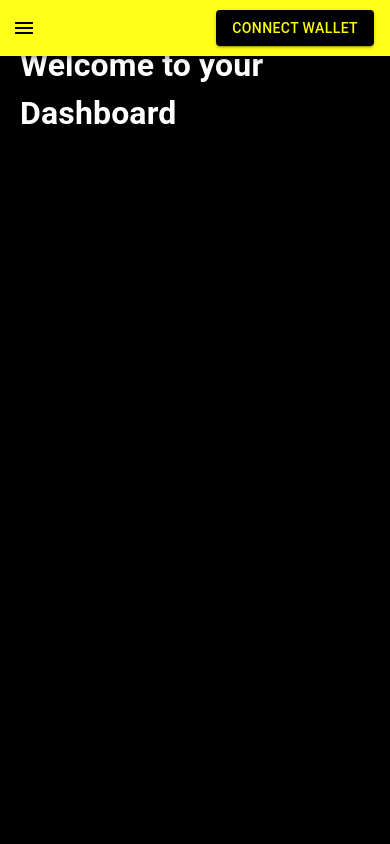
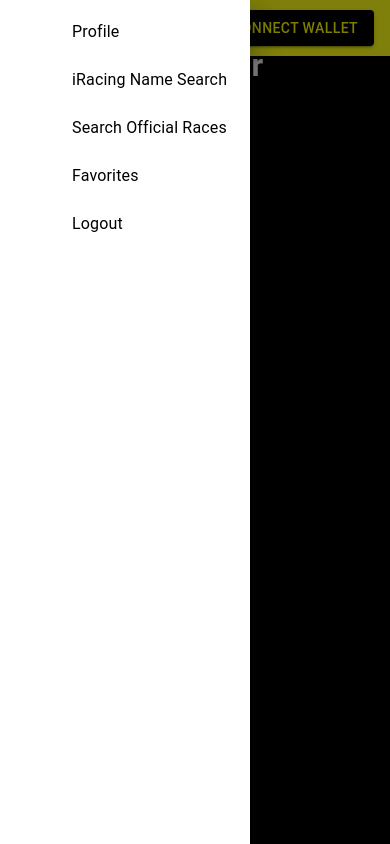
Before and after one commit to rockomatthews/STB-Front, a React (Create React App) app: page /dashboard in a window 390 px wide. Both pictures are taken after a click on the button "menu". Built offline with nearby package versions, Linux system fonts and the light colour scheme; no server answers.

Commit message:
added hamburger drawer

```diff
--- a/src/components/Header.js
+++ b/src/components/Header.js
@@ -1,23 +1,91 @@
-import React from 'react';
-import { AppBar, Toolbar, IconButton, Button, Box } from '@mui/material';
+import React, { useState } from 'react';
+import { AppBar, Toolbar, IconButton, Button, Box, Drawer, List, ListItem, ListItemText, ListItemIcon } from '@mui/material';
 import MenuIcon from '@mui/icons-material/Menu';
 import { useTheme } from '@mui/material/styles';
+import PersonIcon from '@mui/icons-material/Person';
+import SearchIcon from '@mui/icons-material/Search';
+import SportsMotorsportsIcon from '@mui/icons-material/SportsMotorsports';
+import StarIcon from '@mui/icons-material/Star';
+import ExitToAppIcon from '@mui/icons-material/ExitToApp';
 
 const Header = () => {
   const theme = useTheme();
+  const [isDrawerOpen, setIsDrawerOpen] = useState(false);
+
+  const toggleDrawer = (open) => (event) => {
+    if (event.type === 'keydown' && (event.key === 'Tab' || event.key === 'Shift')) {
+      return;
+    }
+    setIsDrawerOpen(open);
+  };
+
+  const menuItems = [
+    { text: 'Profile', icon: <PersonIcon /> },
+    { text: 'iRacing Name Search', icon: <SearchIcon /> },
+    { text: 'Search Official Races', icon: <SportsMotorsportsIcon /> },
+    { text: 'Favorites', icon: <StarIcon /> },
+    { text: 'Logout', icon: <ExitToAppIcon /> },
+  ];
+
+  const list = () => (
+    <Box
+      sx={{ width: 250 }}
+      role="presentation"
+      onClick={toggleDrawer(false)}
+      onKeyDown={toggleDrawer(false)}
+    >
+      <List>
+        {menuItems.map((item, index) => (
+          <ListItem button key={item.text}>
+            <ListItemIcon>{item.icon}</ListItemIcon>
+            <ListItemText primary={item.text} />
+          </ListItem>
+        ))}
+      </List>
+    </Box>
+  );
 
   return (
+    <React.Fragment>
       <AppBar position="fixed" sx={{ backgroundColor: theme.palette.primary.main }}>
         <Toolbar>
-        <IconButton edge="start" color="inherit" aria-label="menu">
+          <IconButton
+            edge="start"
+            color="inherit"
+            aria-label="menu"
+            onClick={toggleDrawer(true)}
+          >
             <MenuIcon sx={{ color: '#000000' }} />
           </IconButton>
           <Box sx={{ flexGrow: 1 }} />
-        <Button variant="contained" sx={{ backgroundColor: '#000000', color: theme.palette.primary.main }}>
+          <Button
+            variant="contained"
+            sx={{
+              backgroundColor: '#000000',
+              color: theme.palette.primary.main,
+              '&:hover': {
+                backgroundColor: '#333333',
+              },
+            }}
+          >
             Connect Wallet
           </Button>
         </Toolbar>
       </AppBar>
+      <Drawer
+        anchor="left"
+        open={isDrawerOpen}
+        onClose={toggleDrawer(false)}
+        PaperProps={{
+          sx: {
+            backgroundColor: 'white',
+            color: 'black',
+          },
+        }}
+      >
+        {list()}
+      </Drawer>
+    </React.Fragment>
   );
 };
 
```
Lines whose indentation alone changed are shown as unchanged.
